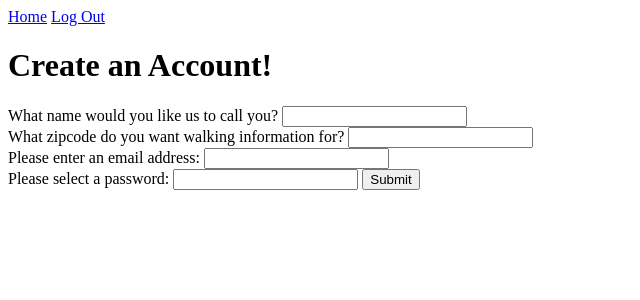
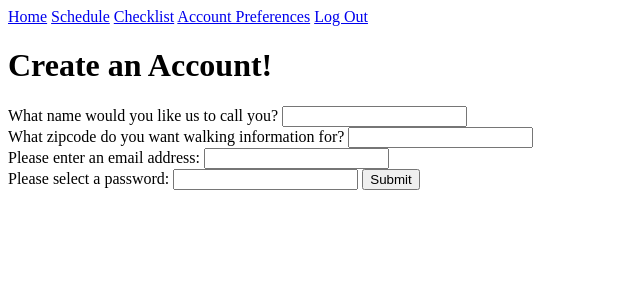
Before and after one commit to CovenantHuman/be-your-own-zookeeper, a Flask app: page /new-account in a window 1280 px wide. Shown: the top 300 px of the page, without its empty margins (0-640 px from the left). Run offline with Flask 2, Linux system fonts and the light colour scheme; the visitor is signed in with stand-in values (Sample User, id 1).

Commit message:
Updated base.html navbar to have the pages that will be made soon

```diff
--- a/templates/base.html
+++ b/templates/base.html
@@ -13,6 +13,9 @@
     <nav>
       {% if "user_email" in session %}
       <a href="/user-homepage">Home</a>
+      <a href="#">Schedule</a>
+      <a href="#">Checklist</a>
+      <a href="#">Account Preferences</a>
       <a href="/logout">Log Out</a>
       {% else %}
       <a href="/new-account">Create an Account</a>
```
